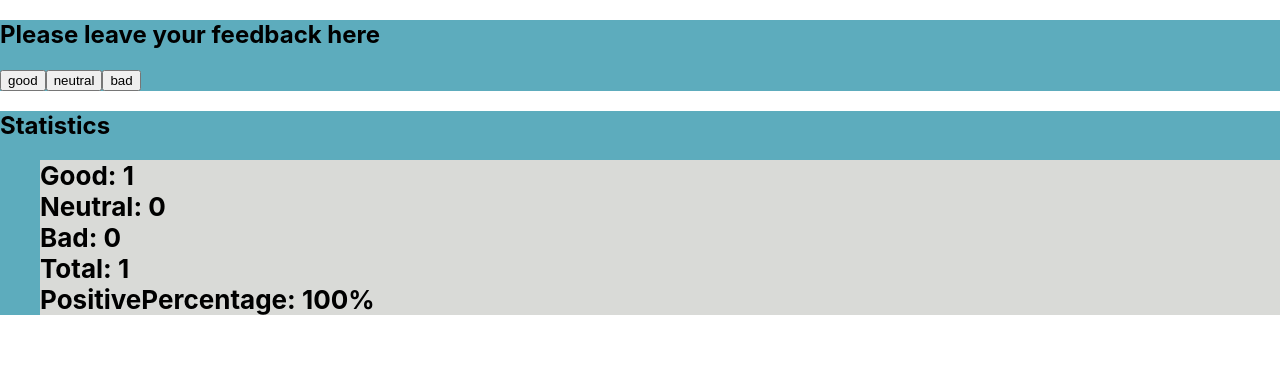
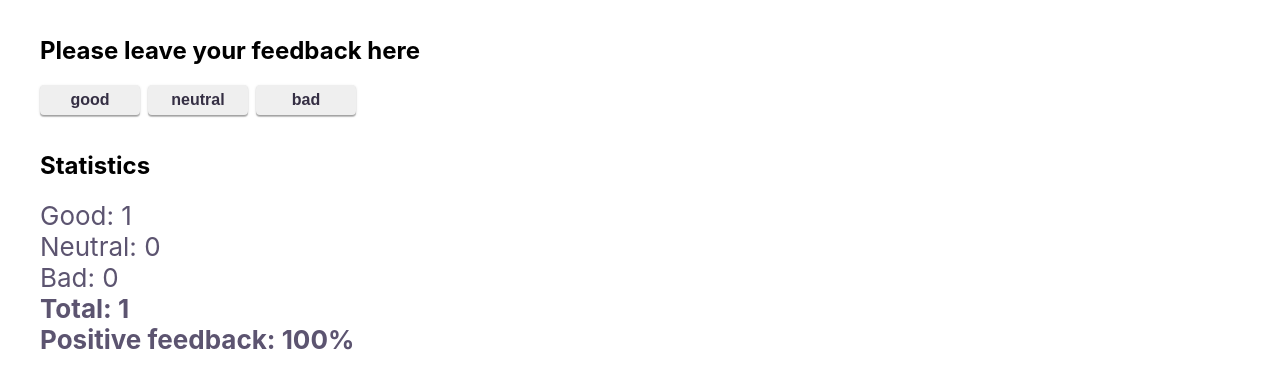
Before and after one commit to YevheniiaVier/goit-react-hw-02-feedback, a React (Create React App) app: page / in a window 1280 px wide. Both pictures are taken after a click on the button "good". Shown: the top 388 px of the page. Built offline with nearby package versions, Linux system fonts and the light colour scheme.

Commit message:
corrects styles

```diff
--- a/src/components/App/App.jsx
+++ b/src/components/App/App.jsx
@@ -3,7 +3,7 @@ import { Section } from 'components/Section/Section';
 import { FeedbackOptions } from 'components/FeedbackOptions/FeedbackOptions';
 import { Statistics } from 'components/Statistics/Statistics';
 import { Notification } from 'components/Notification/Notification';
-
+import { Container } from './App.styled';
 export class App extends Component {
   state = {
     good: 0,
@@ -26,7 +26,7 @@ export class App extends Component {
     const { good, neutral, bad } = this.state;
     const totalFeedbacks = this.countTotalFeedback();
     return (
-      <>
+      <Container>
         <Section title="Please leave your feedback here">
           <FeedbackOptions
             options={Object.keys(this.state)}
@@ -45,10 +45,10 @@ export class App extends Component {
               }
             ></Statistics>
           ) : (
-            <Notification message="There is no feedback"></Notification>
+            <Notification message="There is no feedback yet"></Notification>
           )}
         </Section>
-      </>
+      </Container>
     );
   }
 }
--- a/src/components/App/App.styled.js
+++ b/src/components/App/App.styled.js
@@ -0,0 +1,8 @@
+import styled from 'styled-components';
+
+export const Container = styled.div`
+  padding: ${p => p.theme.space[4]}px;
+  display: flex;
+  flex-direction: column;
+  gap: ${p => p.theme.space[4]}px; ;
+`;
--- a/src/components/FeedbackOptions/FeedbackOptions.styled.js
+++ b/src/components/FeedbackOptions/FeedbackOptions.styled.js
@@ -1,5 +1,28 @@
 import styled from 'styled-components';
 
-export const Options = styled.div``;
+export const Options = styled.div`
+  display: flex;
+  column-gap: ${p => p.theme.space[3]}px;
+`;
 
-export const OptionBtn = styled.button``;
+export const OptionBtn = styled.button`
+  display: block;
+  min-width: 100px;
+  height: 30px;
+  border: ${p => p.theme.borders.none};
+  border-radius: ${p => p.theme.radii.normal};
+
+  background-color: ${p => p.theme.colors.mute};
+  outline: ${p => `2px solid ${p.theme.borders.none}`};
+  font-size: ${p => p.theme.fontSizes.m};
+  font-family: ${p => p.theme.fonts.heading};
+  color: ${p => p.theme.colors.primary};
+  font-weight: ${p => p.theme.fontWeights.bold};
+  padding: ${p => p.theme.space[2]}px;
+  transition: background-color 300ms 100ms;
+  :hover {
+    color: ${p => p.theme.colors.accent};
+  }
+  box-shadow: 0px 1px 3px rgba(0, 0, 0, 0.12), 0px 1px 1px rgba(0, 0, 0, 0.14),
+    0px 2px 1px rgba(0, 0, 0, 0.2);
+`;
--- a/src/components/Notification/Notification.styled.js
+++ b/src/components/Notification/Notification.styled.js
@@ -1,3 +1,7 @@
 import styled from 'styled-components';
 
-export const NotificationStyled = styled.p``;
+export const NotificationStyled = styled.p`
+  font-weight: ${p => p.theme.fontWeights.bold};
+  font-size: ${p => p.theme.fontSizes.l};
+  color: ${p => p.theme.colors.accent};
+`;
--- a/src/components/Section/Section.styled.js
+++ b/src/components/Section/Section.styled.js
@@ -1,8 +1,6 @@
 import styled from 'styled-components';
 
-export const SectionTitle = styled.h1`
-  color: 'red';
+export const SectionTitle = styled.h1``;
+export const SectionContainer = styled.section`
+  padding-left: ${p => p.theme.space[5]}px;
 `;
-export const SectionContainer = styled.section`
-  background-color: ${p => p.theme.colors.accent};
-`;
--- a/src/components/Statistics/Statistics.jsx
+++ b/src/components/Statistics/Statistics.jsx
@@ -1,18 +1,23 @@
 import PropTypes from 'prop-types';
 
-import { StatisticsList, StatisticsItem, StatLine } from './Statistics.styled';
+import { StatisticsList, StatisticsItem } from './Statistics.styled';
 export const Statistics = props => {
+  const dict = {
+    good: 'Good',
+    neutral: 'Neutral',
+    bad: 'Bad',
+    total: 'Total',
+    positivePercentage: 'Positive feedback',
+  };
   return (
     <>
       <StatisticsList>
         {Object.keys(props).map(prop => (
           <StatisticsItem key={prop}>
-            {prop}: {props[prop]}
+            {dict[prop]}: {props[prop]}
           </StatisticsItem>
         ))}
       </StatisticsList>
-      {/* <StatLine>Total</StatLine>
-      <StatLine>Positive feedbacks</StatLine> */}
     </>
   );
 };
--- a/src/components/Statistics/Statistics.styled.js
+++ b/src/components/Statistics/Statistics.styled.js
@@ -1,30 +1,15 @@
 import styled from 'styled-components';
 
 export const StatisticsList = styled.ul`
-  font-weight: ${p => p.theme.fontWeights.bold};
+  font-weight: ${p => p.theme.fontWeights.normal};
   font-size: ${p => p.theme.fontSizes.l};
   margin-top: ${p => p.theme.space[4]}px;
   list-style: none;
+  padding: ${p => p.theme.space[0]}px;
 `;
 export const StatisticsItem = styled.li`
-  background-color: ${p => p.theme.colors.grey};
-//   display: flex;
-//   align-items: center;
-//   gap: ${p => p.theme.space[4]}px;
-//   padding: ${p => p.theme.space[3]}px;
-//   box-shadow: inset 0 -3em 3em rgba(0, 0, 0, 0.1), 0 0 0 2px rgb(255, 255, 255),
-    0.3em 0.3em 1em rgba(0, 0, 0, 0.3);
-//   border-radius: ${p => p.theme.radii.big};
-  transition: transform 300ms 100ms;
-  :hover {
-    transform: scale(1.03);
+  color: ${p => p.theme.colors.secondary};
+  :nth-last-child(-n + 2) {
+    font-weight: ${p => p.theme.fontWeights.bold};
   }
-  text-transform: capitalize;
-
 `;
-
-export const StatLine = styled.p`
-  //   font-weight: ${p => p.theme.fontWeights.bold};
-  //   font-size: ${p => p.theme.fontSizes.l};
-  //   margin-top: ${p => p.theme.space[4]}px;
-`;
```
